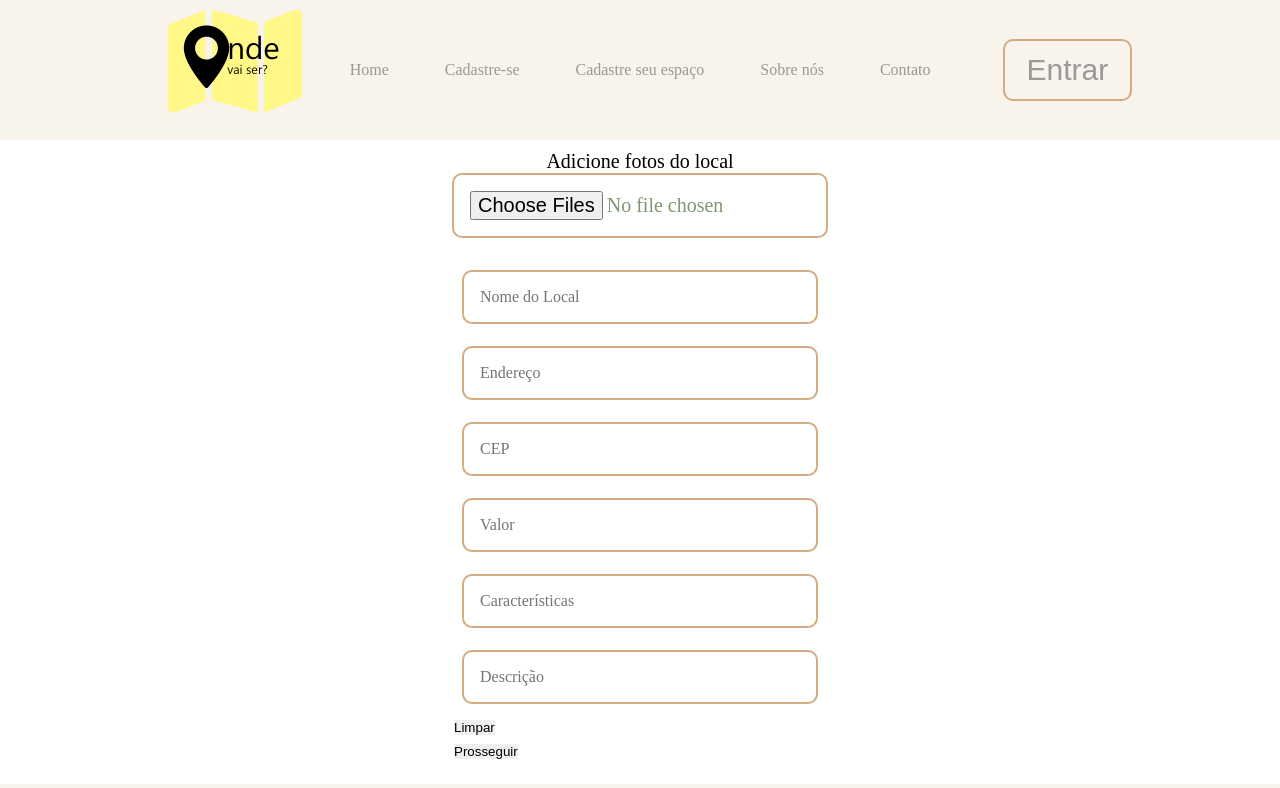
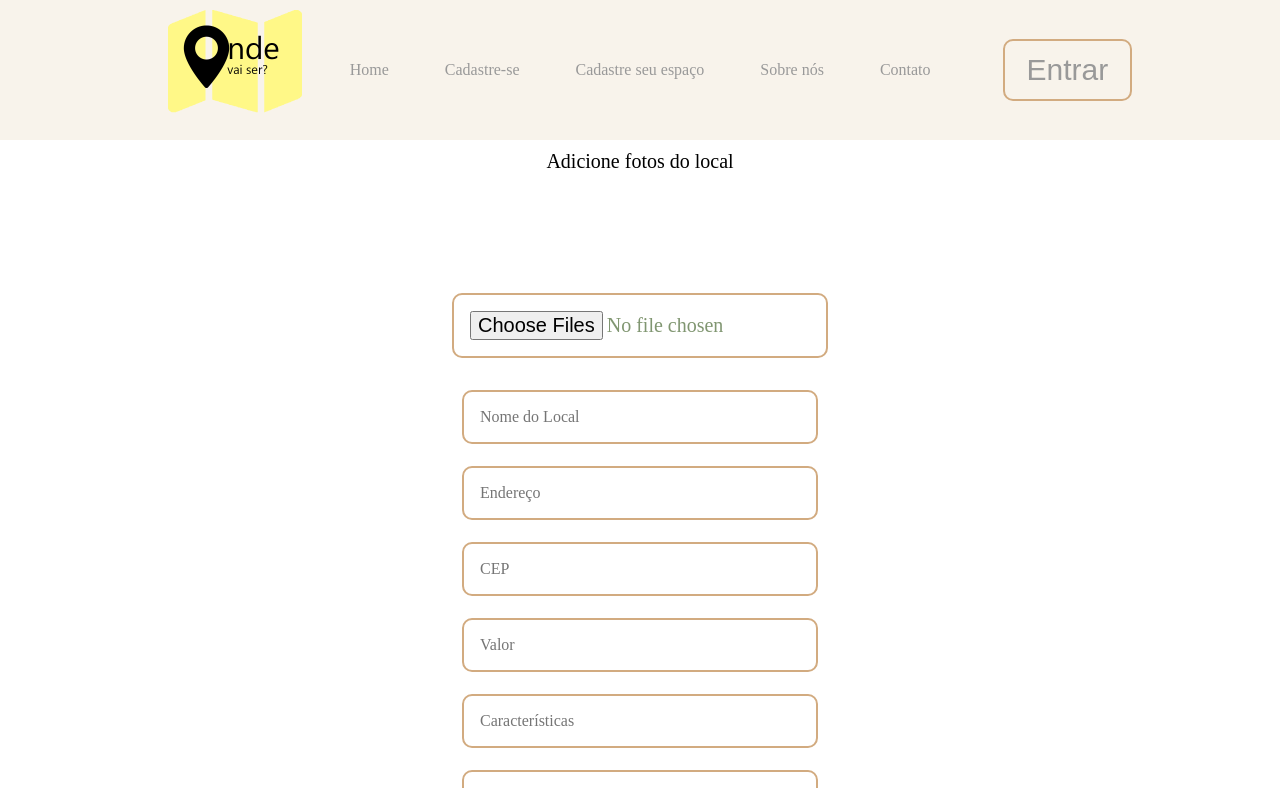
Before and after one commit to MadTitanPHDev/ondevaiserapp, a React (Create React App) app: page /CadastroLocal in a window 1280 px wide. Shown: the top 788 px of the page. Built offline with nearby package versions, Linux system fonts and the light colour scheme.

Commit message:
alteracoes nos visuais

```diff
--- a/src/pages/Cadastro/styles.css
+++ b/src/pages/Cadastro/styles.css
@@ -11,6 +11,10 @@
 
 .cadastroContainer {
     background-color: white;
+    display: flex;
+    align-items: center;
+    justify-content: center;
+    flex-direction: column;
 }
 
 .inputField
--- a/src/pages/Cadastrolocal/style.css
+++ b/src/pages/Cadastrolocal/style.css
@@ -31,7 +31,7 @@
     transition: 150ms cubic-bezier(0.4, 0, 0.2, 1);
 
 }
-/*
+
 .campoArea {
   display: flex;
   flex-direction: column;
@@ -64,6 +64,8 @@
 {
   display: flex;
   width: 100%;
+  align-items: center;
+  justify-content: center;
 }
 
 .btnCadastroLocal {
@@ -140,7 +142,7 @@
   /* height: 120px;
   width: 120px;
   border-radius: 120px; */
-/* } */
+}
 
 .aBtnCL {
   text-decoration: none;
--- a/src/pages/Login/index.js
+++ b/src/pages/Login/index.js
@@ -45,10 +45,7 @@ const Login = () => {
 
 
                     </div>
-
-
-                </div>
-                <div className='btnAreaLogin'>
+                    <div className='btnAreaLogin'>
                     <a href='/'>
                         {/* <button className='btnLogin'>
                             Entrar
@@ -57,6 +54,9 @@ const Login = () => {
                     </a>
                 </div>
 
+                </div>
+
+
             </div>
         </Layout>
     )
--- a/src/pages/Login/style.css
+++ b/src/pages/Login/style.css
@@ -19,7 +19,7 @@
     font-family: Inter, sans-serif;
     height: 100%;
     width: 70vw;
-    /* background-color: #f8f3eb; */
+    background-color: #FFE8D6;
     display: flex;
     justify-content: center;
     align-items: center;
@@ -125,7 +125,6 @@
     margin: 10px 0 15px;
     font-size: 0.9em;
     color: #809671;
-    flex: 1;
   }
   .esqSenhaArea label:nth-child(2) {
     order: 1;
```
